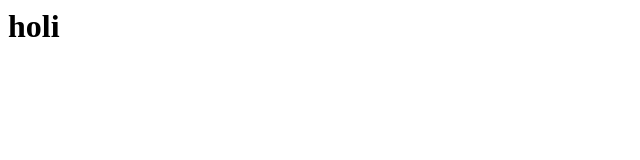
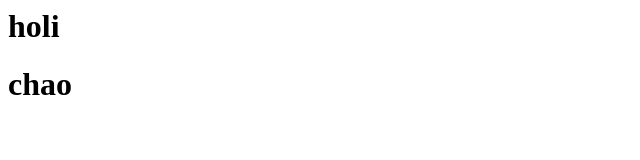
Before and after one commit to enelynnayeli/practicagit, a plain HTML site: page index.html in a window 1280 px wide. Shown: the whole page, without its empty margins (0-640 px from the left). Drawn offline with Linux system fonts and the light colour scheme.

Commit message:
mi segundo commit

```diff
--- a/index.html
+++ b/index.html
@@ -1 +1,2 @@
 <h1>holi</h1>
+<H1>chao</H1>
```
